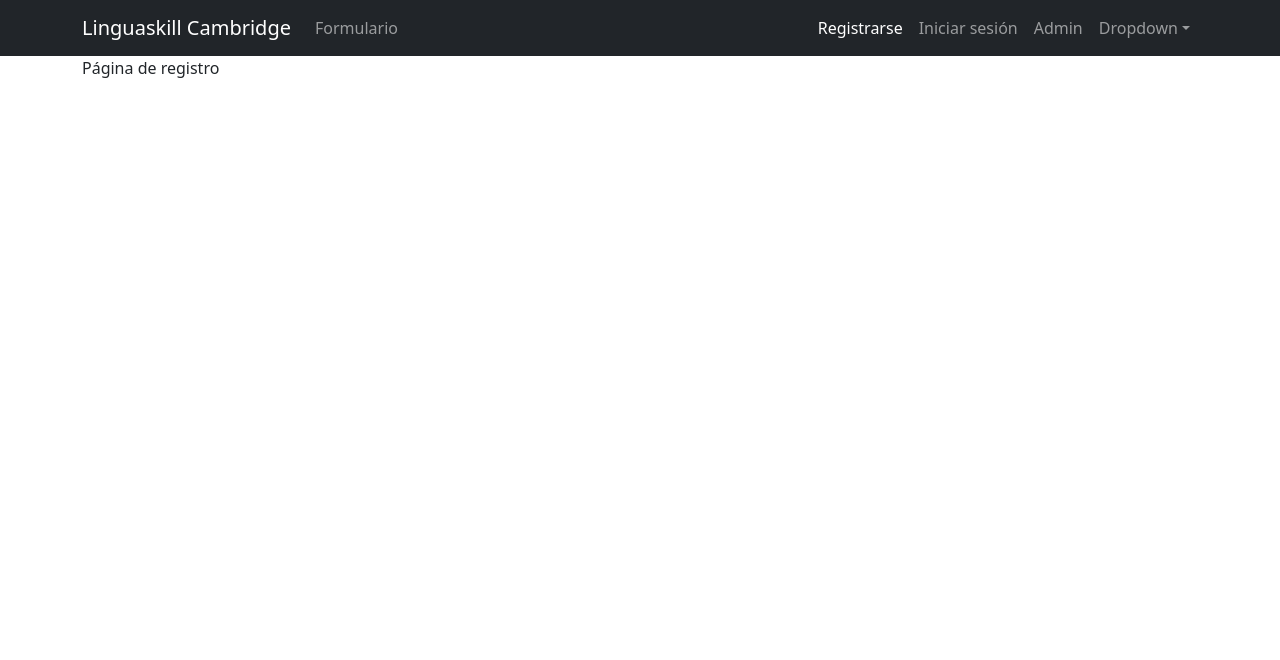
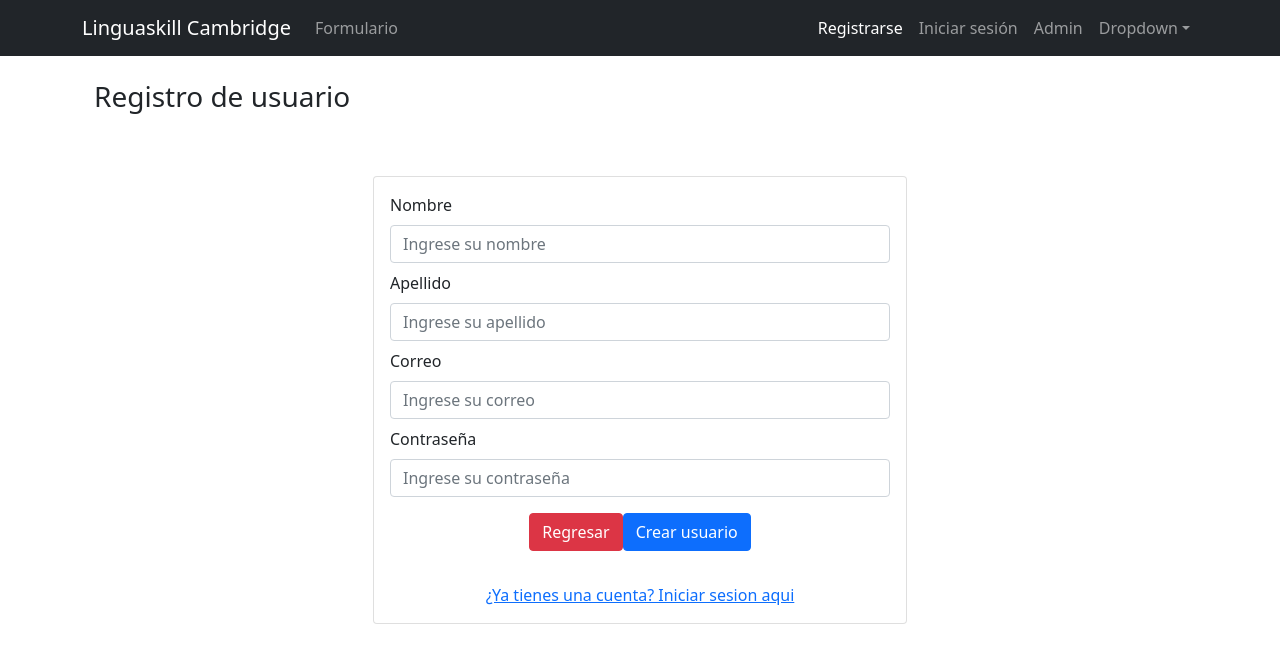
Before and after one commit to jhony2070298/Fronten_React, a React (Create React App) app: page /registro in a window 1280 px wide. Shown: the top 660 px of the page. Built offline with nearby package versions, Linux system fonts and the light colour scheme.

Commit message:
se creala página register y el componente RegisterForm

```diff
--- a/package.json
+++ b/package.json
@@ -7,6 +7,7 @@
     "@testing-library/react": "^11.2.7",
     "@testing-library/user-event": "^12.8.3",
     "axios": "^0.22.0",
+    "boostrap": "^2.0.0",
     "bootstrap": "^5.1.3",
     "jwt-decode": "^3.1.2",
     "moment": "^2.29.1",
--- /dev/null
+++ b/src/components/RegisterForm.js
@@ -0,0 +1,60 @@
+import React from 'react'
+import { Button, Form } from 'react-bootstrap'
+
+function RegisterForm() {
+    return (
+        <Form >
+            <Form.Group className="mb-2" controlId="nombre">
+                <Form.Label>Nombre</Form.Label>
+                <Form.Control
+                type="text"
+                placeholder="Ingrese su nombre"
+                />
+                <Form.Control.Feedback type="invalid">
+                </Form.Control.Feedback>
+            </Form.Group>
+
+            <Form.Group className="mb-2" controlId="apelido">
+                <Form.Label>Apellido</Form.Label>
+                <Form.Control
+                type="text"
+                placeholder="Ingrese su apellido"
+                />
+                <Form.Control.Feedback type="invalid">
+                </Form.Control.Feedback>
+            </Form.Group>
+
+            <Form.Group className="mb-2" controlId="correo">
+                <Form.Label>Correo</Form.Label>
+                <Form.Control
+                type="email"
+                placeholder="Ingrese su correo"
+                />
+                <Form.Control.Feedback type="invalid">
+                </Form.Control.Feedback>
+            </Form.Group>
+
+            <Form.Group className="mb-2" controlId="password">
+                <Form.Label>Contraseña</Form.Label>
+                <Form.Control
+                type="password"
+                placeholder="Ingrese su contraseña"
+                />
+                <Form.Control.Feedback type="invalid">
+                </Form.Control.Feedback>
+            </Form.Group>
+
+           <div className="mt-3 text-center">
+                <Button type="submit" variant="danger"  className="mb-3 mx-auto ">
+                    Regresar
+                </Button>
+                <Button type="submit" variant="primary"  className="mb-3 mx-auto ">
+                    Crear usuario
+                </Button>
+            </div>
+
+        </Form>
+    )
+}
+
+export   {RegisterForm}
--- a/src/pages/login.js
+++ b/src/pages/login.js
@@ -10,7 +10,6 @@ function Login() {
         <Container className="mt-3">
             <Row>
                 <Col sm="12" md={{span:8,offset:2}} lg={{span:6, offset:3}}>
-
                     <Card body>
                         <h3 className="text-center">Iniciar sesión</h3>
                         <div class="mt-3 mi-imagen-usuario">
@@ -23,7 +22,6 @@ function Login() {
                             <Link to={'/registro'}>¿No tienes una cuenta? Registrate aqui</Link>
                         </div>
                     </Card>
-
                 </Col>
             </Row>
         </Container>
--- a/src/pages/register.js
+++ b/src/pages/register.js
@@ -1,10 +1,24 @@
 import React from 'react'
+import { Card, Col, Container, Row } from 'react-bootstrap'
+import { Link } from 'react-router-dom'
+import { RegisterForm } from '../components/RegisterForm'
 
 function Register() {
     return (
-        <div>
-            Página de registro
-        </div>
+        <Container className="mt-4">
+            <Row>
+            <h3>Registro de usuario</h3>
+            <br/><br/><br/><br/>
+                <Col sm="12" md={{span:8, offset:2}} lg={{span:6, offset:3}} >
+                    <Card body>
+                        <RegisterForm/>
+                        <div className="mt-3 text-center">
+                            <Link to={'/login'}>¿Ya tienes una cuenta? Iniciar sesion aqui</Link>
+                        </div>
+                    </Card>
+                </Col>
+            </Row>
+        </Container>
     )
 }
 
```
Also changed, not shown: 1 other file (tests, documents, lock files or other folders). Lines whose indentation alone changed are shown as unchanged.
